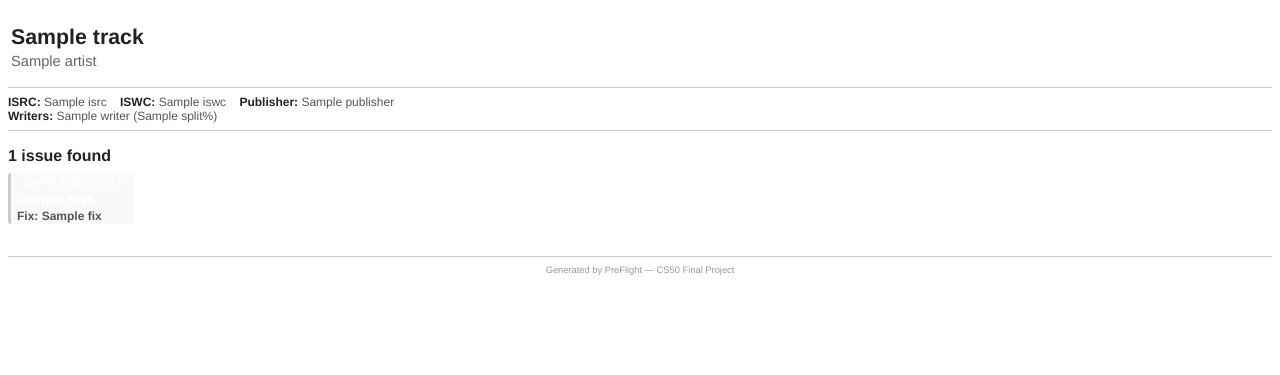
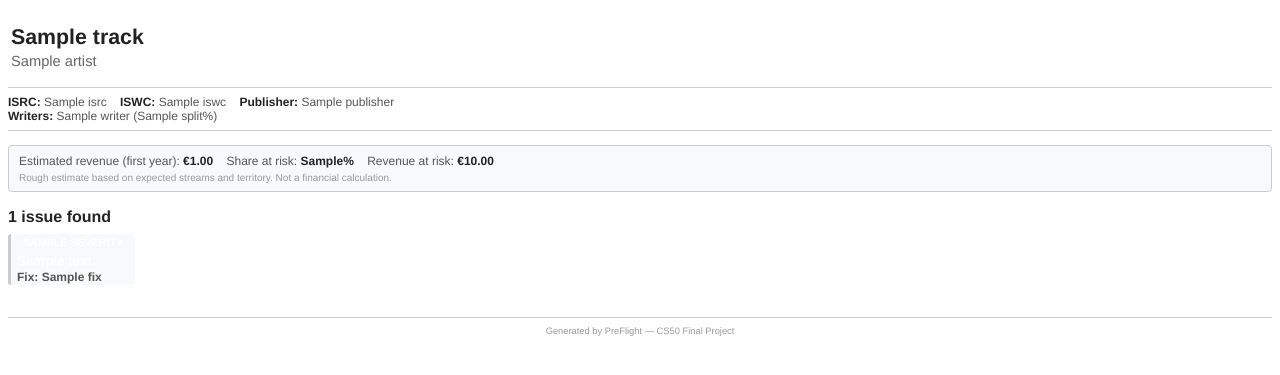
Before and after one commit to RiccardoDurante/preflight, a Flask app: template templates/report_pdf.html in a window 1280 px wide. Shown: the top 375 px of the page. Run offline with Flask 3, Linux system fonts and the light colour scheme; the template is opened without the code that fills it: most values are stand-ins (such as "Sample title", 1, 10 or a date in 2020).

Commit message:
Add estimated royalty risk in euros based on expected streams and territory

```diff
--- a/app.py
+++ b/app.py
@@ -5,7 +5,7 @@ from flask import Flask, render_template, request, redirect, url_for, abort, Res
 
 from xhtml2pdf import pisa
 
-from checks import run_all_checks, calculate_risk_score, score_band
+from checks import run_all_checks, calculate_risk_score, score_band, estimate_revenue_at_risk
 from models import init_db, save_track, get_track, get_all_tracks
 
 app = Flask(__name__)
@@ -36,6 +36,8 @@ def analyze():
         "isrc": request.form.get("isrc", "").strip(),
         "iswc": request.form.get("iswc", "").strip(),
         "publisher": request.form.get("publisher", "").strip(),
+        "expected_streams": request.form.get("expected_streams", "0").strip(),
+        "territory": request.form.get("territory", "other").strip(),
     }
 
     # Read the writer fields (they come as parallel lists).
@@ -94,7 +96,8 @@ def report(track_id):
     track["issues"] = red_issues + amber_issues
 
     band = score_band(track["risk_score"])
-    return render_template("report.html", track=track, band=band)
+    revenue_risk = estimate_revenue_at_risk(track, track["issues"])
+    return render_template("report.html", track=track, band=band, revenue_risk=revenue_risk)
 
 
 # PDF download of the report.
@@ -117,7 +120,8 @@ def report_pdf(track_id):
     band = score_band(track["risk_score"])
 
     # Render the PDF template and convert it to PDF.
-    html = render_template("report_pdf.html", track=track, band=band)
+    revenue_risk = estimate_revenue_at_risk(track, track["issues"])
+    html = render_template("report_pdf.html", track=track, band=band, revenue_risk=revenue_risk)
     pdf_buffer = BytesIO()
     pisa.CreatePDF(src=html, dest=pdf_buffer)
     pdf_buffer.seek(0)
--- a/checks.py
+++ b/checks.py
@@ -288,6 +288,53 @@ def calculate_risk_score(issues):
     return max(score, 0)
 
 
+# Royalty rate per stream, in euros (rough industry averages).
+ROYALTY_RATE_PER_STREAM = {
+    "italy": 0.0035,
+    "usa": 0.0040,
+    "other": 0.0025,
+}
+
+# Each red issue puts this fraction of revenue at risk (e.g. wrong splits
+# or missing ISWC linkage can block or misdirect royalty payments).
+# Each amber issue puts a smaller fraction at risk. Capped so the total
+# never exceeds 80% (there's always some chance revenue still comes through).
+RISK_FRACTION_RED = 0.15
+RISK_FRACTION_AMBER = 0.05
+RISK_FRACTION_CAP = 0.80
+
+
+# Rough euro estimate of revenue at risk, based on expected streams,
+# territory, and the issues found. This is an illustrative estimate,
+# not a financial calculation -- it's meant to make the risk tangible,
+# not to be precise.
+def estimate_revenue_at_risk(track, issues):
+    try:
+        streams = float(track.get("expected_streams", 0))
+    except (ValueError, TypeError):
+        streams = 0
+
+    territory = track.get("territory", "other")
+    rate = ROYALTY_RATE_PER_STREAM.get(territory, ROYALTY_RATE_PER_STREAM["other"])
+
+    risk_fraction = 0
+    for issue in issues:
+        if issue["severity"] == "red":
+            risk_fraction += RISK_FRACTION_RED
+        elif issue["severity"] == "amber":
+            risk_fraction += RISK_FRACTION_AMBER
+    risk_fraction = min(risk_fraction, RISK_FRACTION_CAP)
+
+    total_revenue = streams * rate
+    revenue_at_risk = total_revenue * risk_fraction
+
+    return {
+        "total_revenue": round(total_revenue, 2),
+        "risk_fraction": round(risk_fraction * 100, 1),  # as a percentage
+        "revenue_at_risk": round(revenue_at_risk, 2),
+    }
+
+
 # Score -> color band.
 def score_band(score):
     if score >= 80:
--- a/templates/report_pdf.html
+++ b/templates/report_pdf.html
@@ -54,6 +54,21 @@
         color: #555;
     }
     .meta strong { color: #222; }
+
+    .royalty-box {
+        border: 1px solid #ccc;
+        border-radius: 4px;
+        padding: 8px 10px;
+        margin-bottom: 14px;
+        font-size: 9pt;
+        background-color: #f8f9fa;
+    }
+    .royalty-box .label { color: #555; }
+    .royalty-box .note {
+        font-size: 7.5pt;
+        color: #999;
+        margin-top: 4px;
+    }
 
     h2 {
         font-size: 12pt;
@@ -130,6 +145,16 @@
         {% endfor %}
     </div>
 
+    <div class="royalty-box">
+        <span class="label">Estimated revenue (first year):</span>
+        <strong>&euro;{{ "%.2f"|format(revenue_risk.total_revenue) }}</strong> &nbsp;&nbsp;
+        <span class="label">Share at risk:</span>
+        <strong>{{ revenue_risk.risk_fraction }}%</strong> &nbsp;&nbsp;
+        <span class="label">Revenue at risk:</span>
+        <strong>&euro;{{ "%.2f"|format(revenue_risk.revenue_at_risk) }}</strong>
+        <div class="note">Rough estimate based on expected streams and territory. Not a financial calculation.</div>
+    </div>
+
     <h2>
         {% if track.issues %}
             {{ track.issues|length }} issue{{ 's' if track.issues|length != 1 else '' }} found
```
Also changed, not shown: models.py (+6 -2 lines), templates/index.html (+14 -0 lines), templates/report.html (+18 -0 lines).
